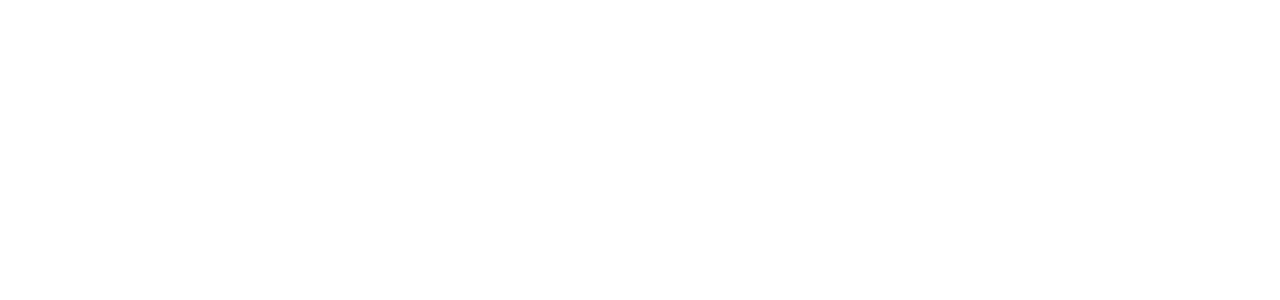
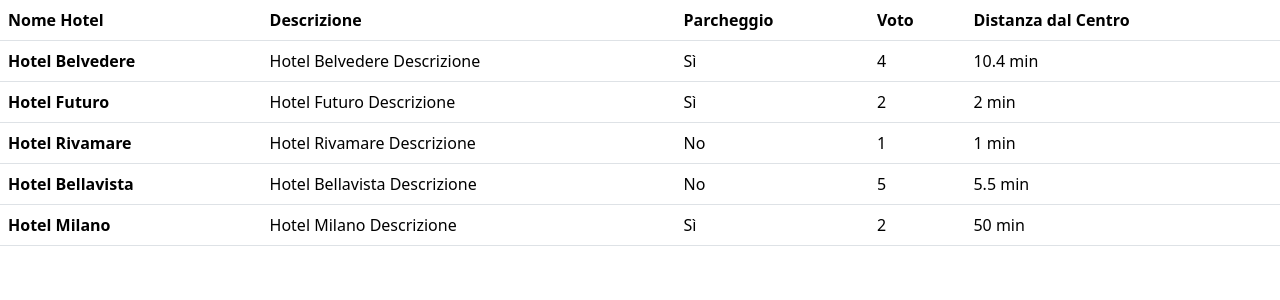
Before and after one commit to PapiMatteo/php-hotel, a PHP site: page / in a window 1280 px wide. Before the commit the part shown is empty. Shown: the top 300 px of the page. Run offline with PHP 8.4, Linux system fonts and the light colour scheme.

Commit message:
add: hotels table

```diff
--- a/index.php
+++ b/index.php
@@ -53,5 +53,32 @@
 </head>
 <body>
 
+    <table class="table">
+        <thead>
+            <tr>
+                <th scope="col">Nome Hotel</th>
+                <th scope="col">Descrizione</th>
+                <th scope="col">Parcheggio</th>
+                <th scope="col">Voto</th>
+                <th scope="col">Distanza dal Centro</th>
+            </tr>
+        </thead>
+        <tbody>
+            <?php foreach ($hotels as $hotel) { ?>
+                <tr>
+                    <th scope="row"><?php echo $hotel['name'] ?></th>
+                    <td><?php echo $hotel['description'] ?></td>
+                    <?php if ($hotel['parking']) { ?>
+                        <td><?php echo 'Sì' ?></td>
+                    <?php } else { ?>
+                        <td><?php echo 'No' ?></td>
+                    <?php } ?>
+                    <td><?php echo $hotel['vote'] ?></td>
+                    <td><?php echo $hotel['distance_to_center'] ?> min</td>
+                </tr>
+            <?php } ?>
+        </tbody>
+    </table>
+
 </body>
 </html>
```
